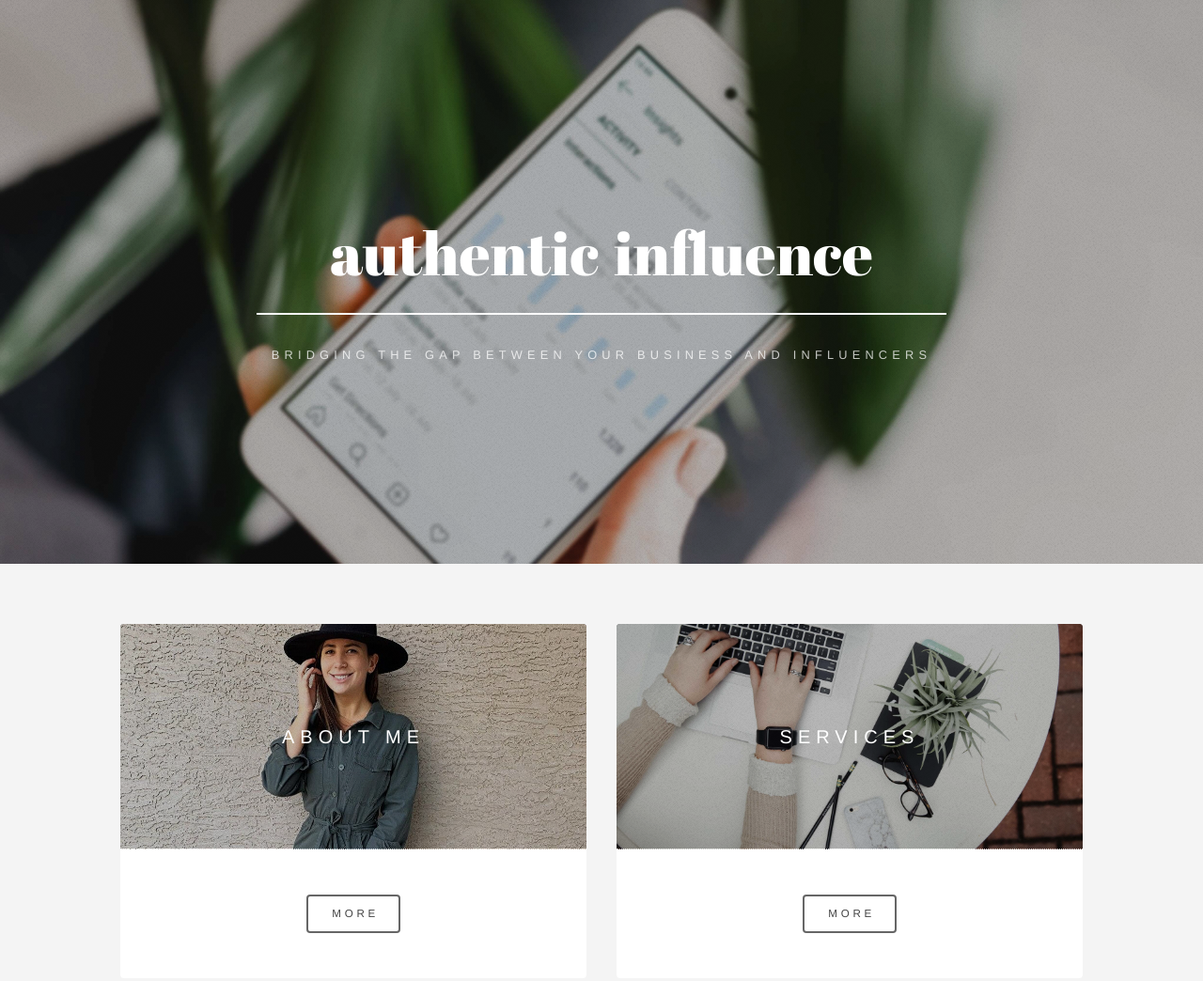
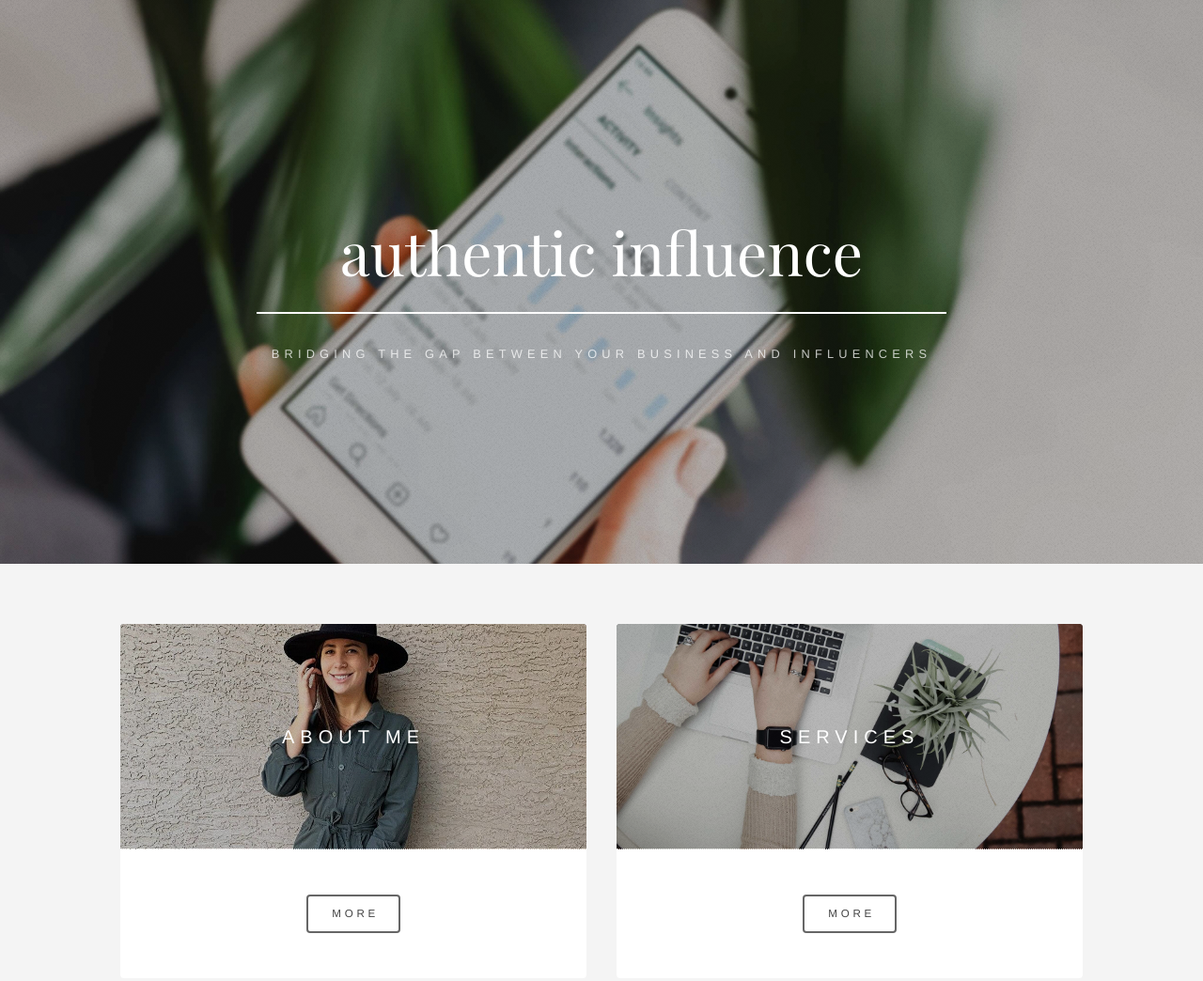
Before and after one commit to ryan4664/BrookeSocial, a plain HTML site: page index.html in a window 1280 px wide. Shown: the top 1044 px of the page at 94% size. Drawn offline with nearby package versions, Linux system fonts and the light colour scheme.

Commit message:
Auto stash before merge of "master" and "origin/master"

```diff
--- a/assets/css/styles.css
+++ b/assets/css/styles.css
@@ -140,9 +140,9 @@
   color: #333 !important;
 }
 
-.authentic-text, .influence-text {
+/* .authentic-text {
   font-family: 'Abril Fatface', cursive;
-}
+} */
 
 @media only screen and (max-width: 600px) {
   #my-form {
```
Also changed, not shown: images/logo.jpg (added).
